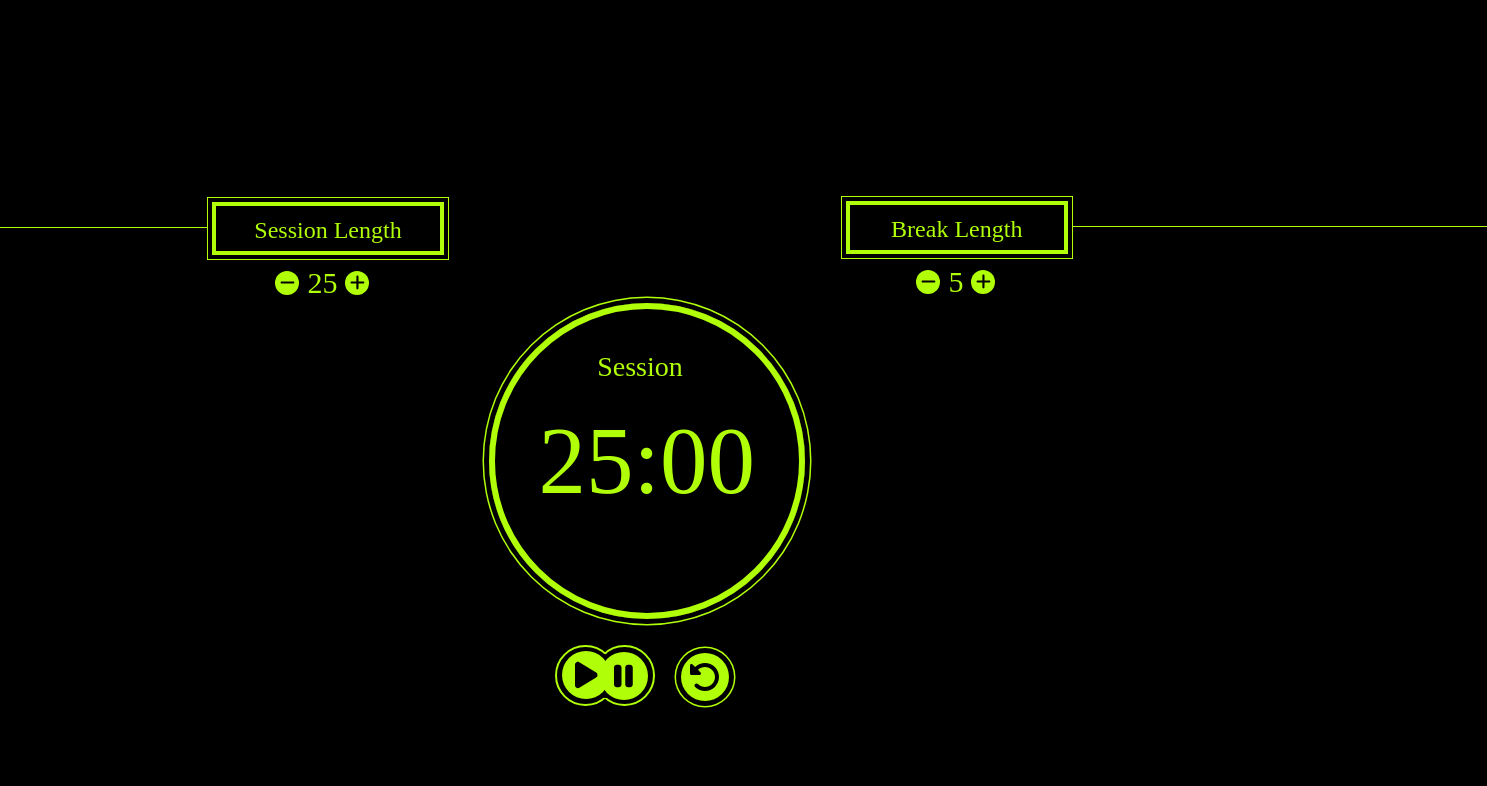
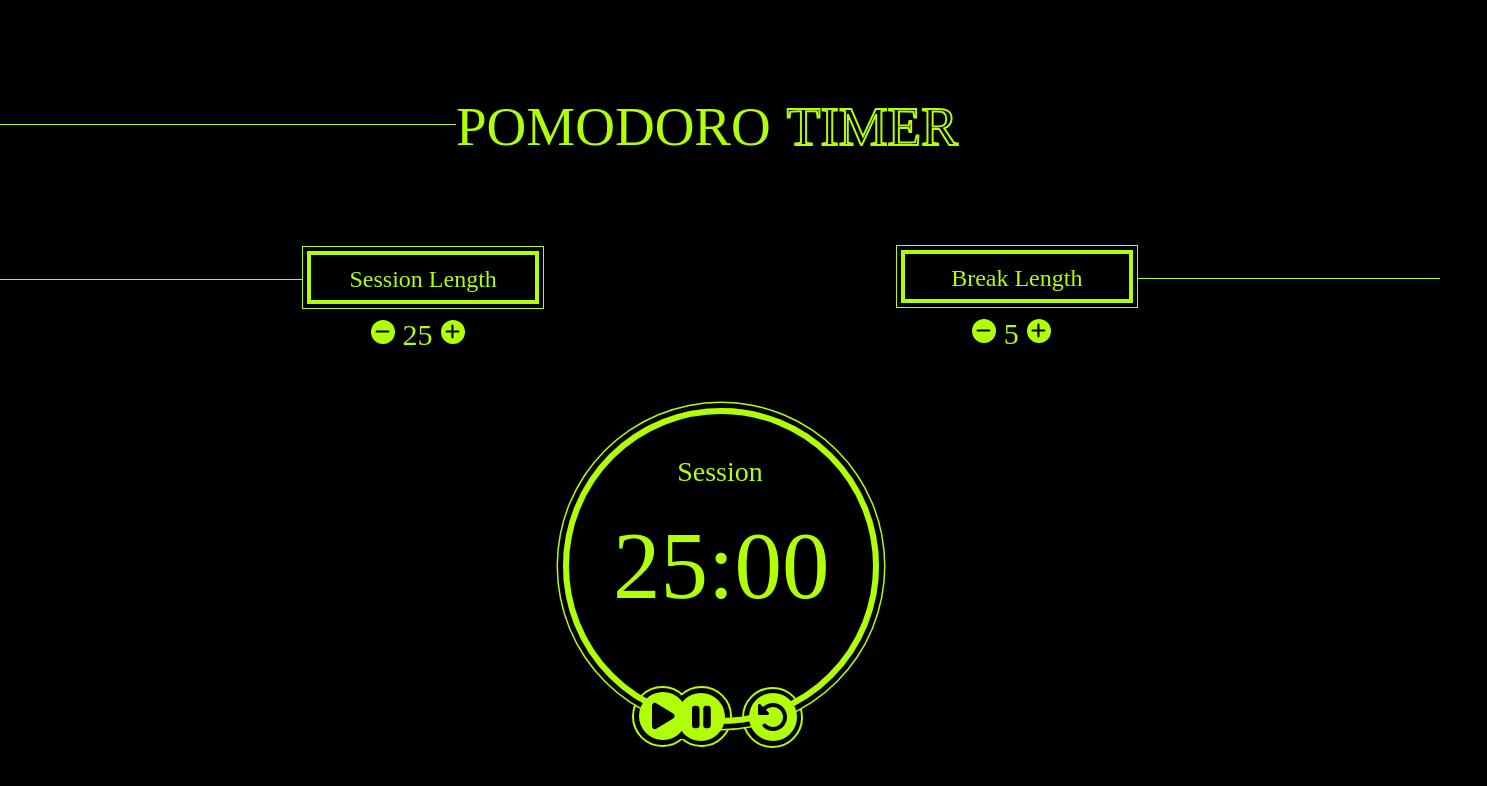
Before and after one commit to Alextm90/pomodoro-timer, a React (Create React App) app: page / in a window 1280 px wide. Shown: the top 786 px of the page, 1487 px wide, since content can reach past the window. Built offline with nearby package versions, Linux system fonts and the light colour scheme.

Commit message:
worked on design

```diff
--- a/src/App.css
+++ b/src/App.css
@@ -3,28 +3,40 @@
 }
 
 body {
-  display: flex;
   height: 100vh;
-  justify-content: center;
-  align-items: center;
   background-color: black;
+  margin-right: none;
 }
 
-#session-line {
-  width: 25.9rem;
+#heading1 {
+  color: var(--clock-color);
+  font-family: "Mametosca 026";
+  font-size: 55px;
+  position: relative;
+  top: 2rem;
+  left: 28rem;
+  display: inline-block;
+}
+
+#heading2 {
+  color: black;
+  font-family: "Mametosca 026";
+  font-size: 55px;
+  display: inline-block;
+  position: relative;
+  left: 29rem;
+  top: 2rem;
+  -webkit-text-stroke: 2px var(--clock-color)
+}
+
+#heading-line {
+  width: 28.5rem;
   border-bottom: 1px solid var(--clock-color);
   position: relative;
-  right: 40rem;
-  top: 2.6rem;
+  bottom: 3.55rem;
+  right: .5rem;
 }
 
-#break-line {
-  width: 25.9rem;
-  border-bottom: 1px solid var(--clock-color);
-  position: relative;
-  left: 40rem;
-  top: 10.9rem;
-}
 /* timer controls */
 
 .timer_controls {
@@ -55,15 +67,24 @@ button {
   align-items: center;
   color: var(--clock-color);
   font-size: 30px;
+  position: relative;
+  top: .2rem;
 }
 
+#break-line {
+  width: 19rem;
+  border-bottom: 1px solid var(--clock-color);
+  position: relative;
+  left: 70.5rem;
+  top: 6rem;
+}
 
 #break-container {
-  display: block;
+  display: inline-block;
   margin: 1rem;
   position: relative;
-  left: 24.6rem;
-  top: 8.3rem;
+  top: 3rem;
+  left: 54.6rem;
   font-family: "Mametosca 026";
 }
 
@@ -72,7 +93,7 @@ button {
   color: var(--clock-color);
   border: .25rem solid var(--clock-color);
   box-shadow: 0px 0px 0px 4px black, 0px 0px 0px 5px var(--clock-color);
-  width: 13.2rem;
+  width: 13.8rem;
   height: 2.3rem;
   display: flex;
   justify-content: center;
@@ -82,11 +103,20 @@ button {
 }
 
 #session-container {
-  display: block;
+  display: inline-block;
   margin: 1rem;
   position: relative;
-  right: 15rem;
+  bottom: 5.5rem;
+  left: 17.5rem;
   font-family: "Mametosca 026";
+}
+
+#session-line {
+  width: 19rem;
+  border-bottom: 1px solid var(--clock-color);
+  position: relative;
+  right: .5rem;
+  bottom: 2.5rem;
 }
 
 #session-length {
@@ -94,8 +124,9 @@ button {
   align-items: center;
   color: var(--clock-color);
   font-size: 30px;
+  position: relative;
+  top: .2rem;
  }
-
 
  #session-label {
    font-size: 24px;
@@ -128,19 +159,20 @@ button {
   font-size: 95px;
   color: var(--clock-color);
   margin-bottom: 2rem;
+  font-family: "Mametosca 026";
   position: relative;
-  bottom: 4rem;
-  left: 3.5rem;
-  font-family: "Mametosca 026";
+  left: 34.7rem;
+  bottom: 6rem;
 }
 
 #timer-label {
   color: var(--clock-color);
   font-size: 28px;
   margin-bottom:1rem;
+  width: 10rem;
   text-align: center;
   position: relative;
-  top: 2rem;
+  left: 39.5rem;
   font-family: "Mametosca 026";
 }
 
@@ -161,10 +193,10 @@ button {
 
 #control-container {
  position: relative;
- bottom: 4rem;
- left: 6.5rem;
+ left: 37.9rem;
+ bottom: 10rem;
+ width: 15rem;
 }
-
 
  #pause {
   border-radius: 50%;
@@ -188,9 +220,8 @@ button {
   display: flex;
   justify-content: center;
   align-items: center;
-  margin-top: -14.2rem;
-  margin-left: 9rem;
-  box-shadow: 0px 0px 0px 5px black, 0px 0px 0px 6.5px var(--clock-color);
+  margin-top: -18.03rem;
+  margin-left: 8.4rem;
  }
 
  #start_stop {
@@ -216,12 +247,11 @@ button {
   width: 3.55rem;
   height: 3.55rem;
   border: 2px solid var(--clock-color);
-  z-index: -2;
+  z-index: -1;
   position: relative;
   left: 57px;
   bottom: 129.5px;
   background-color: black;
-
 }
 
 #background-three {
@@ -234,3 +264,15 @@ button {
   left: 44px;
   background-color: black;
 }
+
+#background-four {
+  border-radius: 50%;
+  width: 3.55rem;
+  height: 3.55rem;
+  border: 2px solid var(--clock-color);
+  z-index: -1;
+  position: relative;
+  left: 8rem;
+  bottom: 14.63rem;
+  background-color: black;
+}
--- a/src/App.js
+++ b/src/App.js
@@ -94,6 +94,9 @@ if (isActive === false) {
 
   return (
     <div className="App">
+        <p id="heading1">POMODORO</p>
+        <p id="heading2">TIMER</p>
+        <div id="heading-line"></div>
         <div id="break-line"></div>
         <div id='break-container'>
           <div id="break-label">Break Length</div>
--- a/src/Clock.js
+++ b/src/Clock.js
@@ -125,6 +125,7 @@ const startMinutes = () => {
             <div id='background-one'></div>
             <div id='background-two'></div>
             <div id='background-three'></div>
+            <div id='background-four'></div>
             <div className="controls" id='reset' onClick={reset}><FontAwesomeIcon size="2x" icon={faRotateLeft}/>
           </div>
         </div>
```
Also changed, not shown: public/index.html (line endings or trailing spaces).
